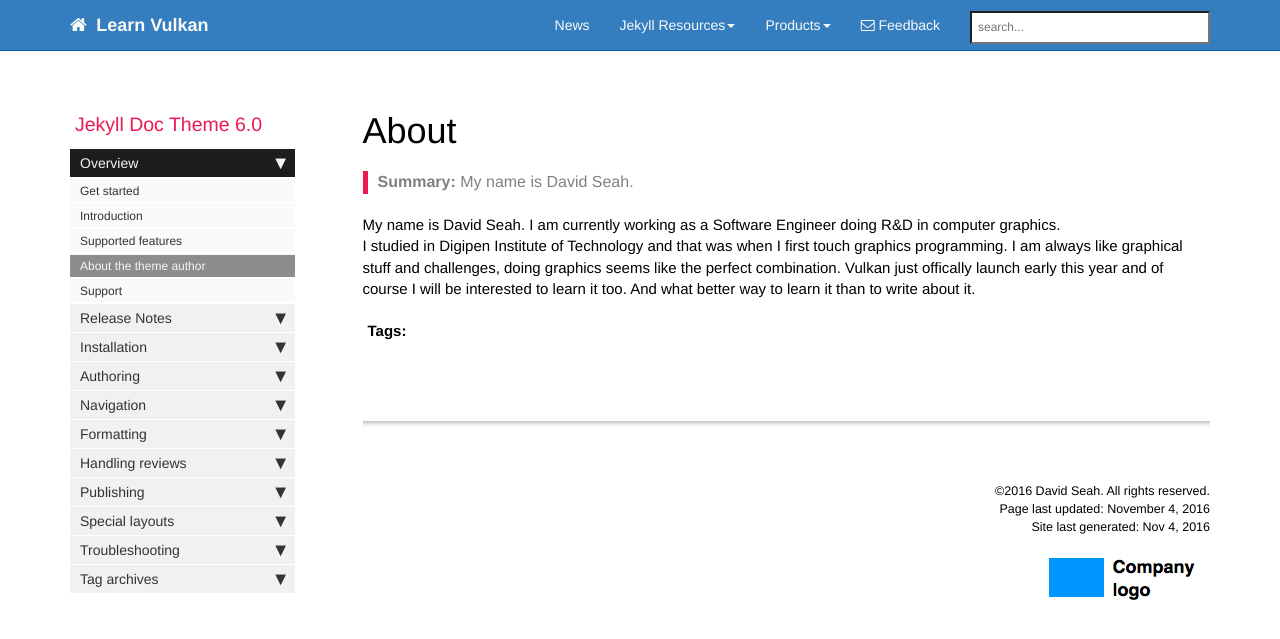
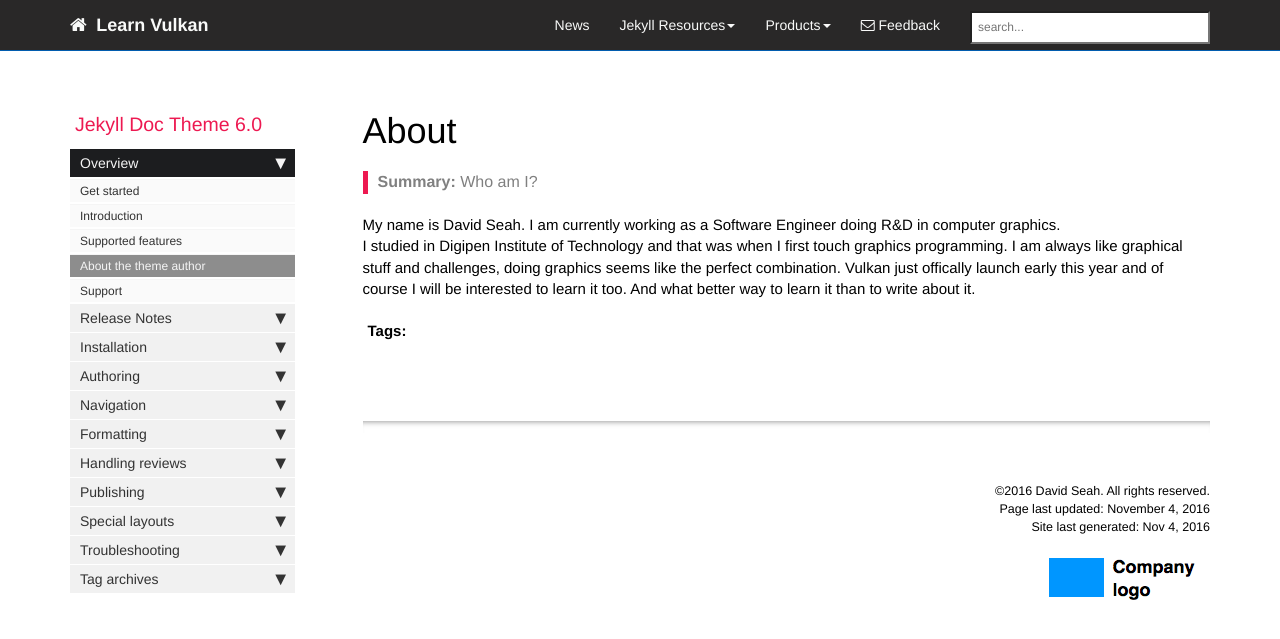
Before and after one commit to learnvulkan/learnvulkan.github.io, a Jekyll site: the page built from pages/mydoc/mydoc_about.md, in a window 1280 px wide. Shown: the top 639 px of the page. Built offline with Jekyll 4.4.1, drawn with Linux system fonts in a browser that asks for light colours; nearby versions of some CDN libraries; comment, search, counter and statistics services are not loaded.

Commit message:
Change color and about side nav

```diff
--- a/css/theme-blue.css
+++ b/css/theme-blue.css
@@ -38,7 +38,7 @@ a[data-toggle="tooltip"] {
 }
 
 .navbar-inverse {
-    background-color: #347DBE;
+    background-color: #292828;
     border-color: #015CAE;
 }
 
--- a/pages/mydoc/mydoc_about.md
+++ b/pages/mydoc/mydoc_about.md
@@ -1,9 +1,9 @@
 ---
 title: About
-keywords: documentation theme, jekyll, technical writers, help authoring tools, hat replacements
+keywords: about
 last_updated: November 4, 2016
 tags: [about]
-summary: "My name is David Seah."
+summary: "Who am I?"
 sidebar: mydoc_sidebar
 permalink: mydoc_about.html
 folder: mydoc
```
Also changed, not shown: 1 other file.
